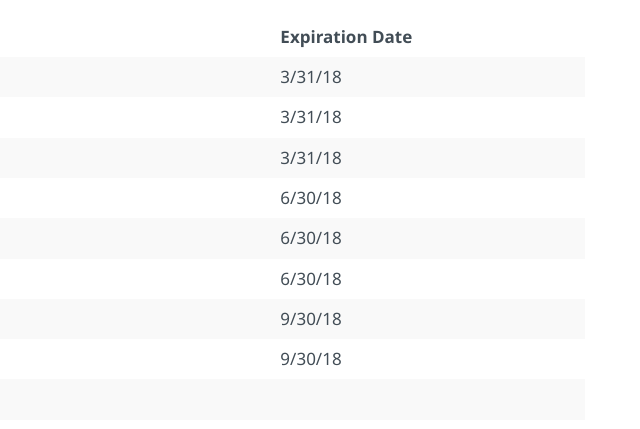
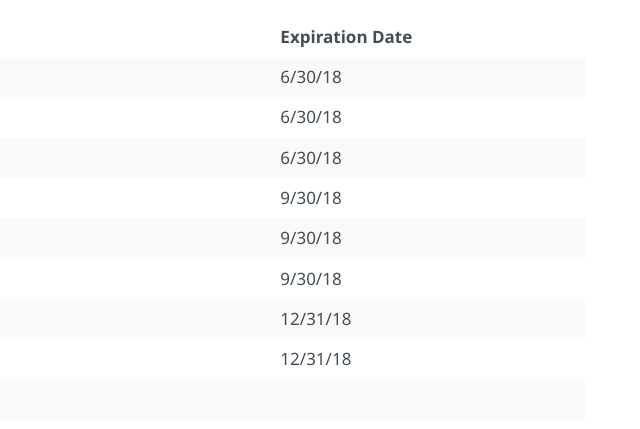
Before and after one commit to jeremyasmus/jeremy, a plain HTML site: page index.html in a window 1280 px wide. Shown: the part 1989-2418 px from the top of the page, 640-1280 px from the left. Drawn offline with nearby package versions, Linux system fonts and the light colour scheme; a web font is replaced by a local one.

Commit message:
Update index.html

```diff
--- a/index.html
+++ b/index.html
@@ -163,17 +163,17 @@
                   <tr>
                     <td>LYFTDOJO</td>
                     <td class="hidden-element-480">First ride up to $50*</td>
-                    <td>3/31/18</td>
+                    <td>6/30/18</td>
                   </tr>
                   <tr>
                     <td>LYFTDEAL50</td>
                     <td class="hidden-element-480">First ride up to $50*</td>
-                    <td>3/31/18</td>
+                    <td>6/30/18</td>
                   </tr>
 		  <tr>
                     <td>JOYRIDE50</td>
                     <td class="hidden-element-480">First ride up to $50*</td>
-                    <td>3/31/18</td>
+                    <td>6/30/18</td>
                   </tr>
                   <!--<tr>
                     <td>LYFTCHEER</td>
@@ -183,27 +183,27 @@
                   <tr>
                     <td>LYFTENVY</td>
                     <td class="hidden-element-480">First ride up to $50*</td>
-                    <td>6/30/18</td>
+                    <td>9/30/18</td>
                   </tr>
                   <tr>
                     <td>LYFTGLEE</td>
                     <td class="hidden-element-480">First ride up to $50*</td>
-                    <td>6/30/18</td>
+                    <td>9/30/18</td>
                   </tr>
                   <tr>
                     <td>RIDER2018</td>
                     <td class="hidden-element-480">First ride up to $50*</td>
-                    <td>6/30/18</td>
+                    <td>9/30/18</td>
                   </tr>
                   <tr>
                     <td>LYFTHEART</td>
                     <td class="hidden-element-480">First ride up to $50*</td>
-                    <td>9/30/18</td>
+                    <td>12/31/18</td>
                   </tr>
                   <tr>
                     <td>LYFTBANG</td>
                     <td class="hidden-element-480">First ride up to $50*</td>
-                    <td>9/30/18</td>
+                    <td>12/31/18</td>
                   </tr>
                   <tr>
                     <td>&nbsp;</td>
```
